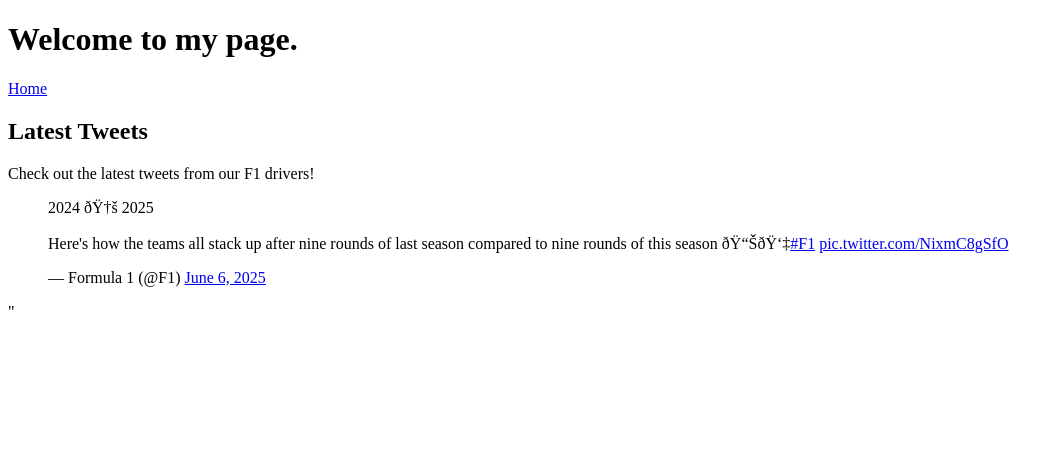
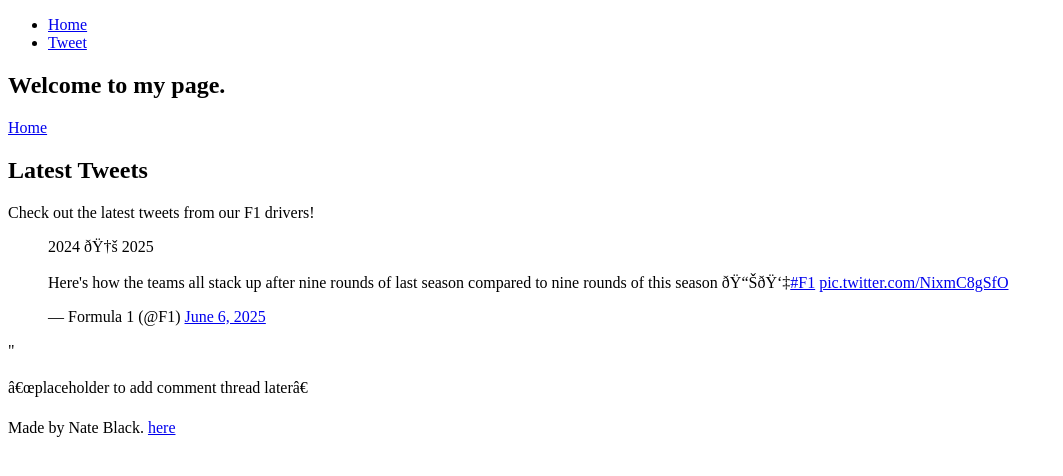
Before and after one commit to LuluOcean/My_First_Portfolio, a plain HTML site: page html_basic/tweets.html in a window 1280 px wide. Shown: the whole page, without its empty margins (0-1063 px from the left). Drawn offline with Linux system fonts and the light colour scheme.

Commit message:
Updating index and tweet webpage

```diff
--- a/html_basic/tweets.html
+++ b/html_basic/tweets.html
@@ -4,11 +4,27 @@
 		<title>Basic Web Page</title>
 	</head>
 	<body>
-		<h1>Welcome to my page.</h1>
-        <a href="./index.html">Home</a>
-        <h2>Latest Tweets</h2>
-        <p>Check out the latest tweets from our F1 drivers!</p>
-        <blockquote class="twitter-tweet">
-            <p lang="en" dir="ltr">2024 🆚 2025<br><br>Here&#39;s how the teams all stack up after nine rounds of last season compared to nine rounds of this season 📊👇<a href="https://twitter.com/hashtag/F1?src=hash&amp;ref_src=twsrc%5Etfw">#F1</a> <a href="https://t.co/NixmC8gSfO">pic.twitter.com/NixmC8gSfO</a></p>&mdash; Formula 1 (@F1) <a href="https://twitter.com/F1/status/1930949541601137123?ref_src=twsrc%5Etfw">June 6, 2025</a></blockquote> <script async src="https://platform.twitter.com/widgets.js" charset="utf-8"></script>"
+		<header>
+				<ul>
+					<li><a href="./index.html">Home</a></li>
+					<li><a href="./tweets.html">Tweet</a></li>
+
+				</ul>
+		</header>
+		<article>
+			<h1>Welcome to my page.</h1>
+			<a href="./index.html">Home</a>
+			<h2>Latest Tweets</h2>
+			<p>Check out the latest tweets from our F1 drivers!</p>
+			<blockquote class="twitter-tweet">
+				<p lang="en" dir="ltr">2024 🆚 2025<br><br>Here&#39;s how the teams all stack up after nine rounds of last season compared to nine rounds of this season 📊👇<a href="https://twitter.com/hashtag/F1?src=hash&amp;ref_src=twsrc%5Etfw">#F1</a> <a href="https://t.co/NixmC8gSfO">pic.twitter.com/NixmC8gSfO</a></p>&mdash; Formula 1 (@F1) <a href="https://twitter.com/F1/status/1930949541601137123?ref_src=twsrc%5Etfw">June 6, 2025</a></blockquote>
+				<script async src="https://platform.twitter.com/widgets.js" charset="utf-8"></script>"
+		</article>
+		<aside>
+			<p>“placeholder to add comment thread later”</p>
+		</aside>
+		<footer>
+				<p>Made by Nate Black. <a href="www.google.com" target="_blank">here</a></p>
+		</footer>
 	</body>
 </html>
```
Also changed, not shown: html_basic/index.html (+17 -1 lines).
